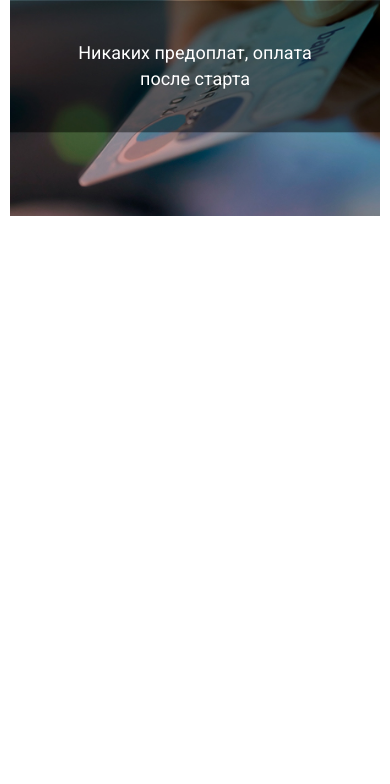
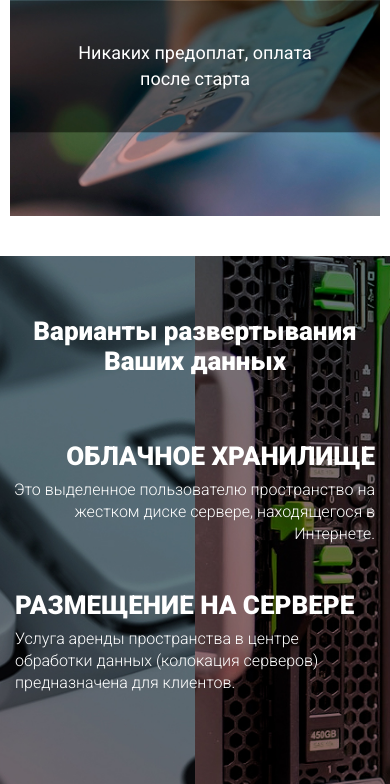
Before and after one commit to Shushu9/prengi, a plain HTML site: page index.html in a window 390 px wide. Shown: the part 5066-5850 px from the top of the page. Before the commit the page ends 5322 px from the top, so only its background shows below. Drawn offline with nearby package versions, Linux system fonts and the light colour scheme.

Commit message:
done storage section

```diff
--- a/index.html
+++ b/index.html
@@ -224,6 +224,22 @@
             </div>
         </div>
     </section>
+    <section class="storage">
+        <div class="container">
+            <h4 class="storage__title">Варианты развертывания<br>Ваших данных</h4>
+            <div class="storage__items">
+                <div class="storage__item storage__item_left">
+                    <div class="storage__subtitle">Облачное хранилище</div>
+                    <div class="storage__descr">Это выделенное пользователю пространство на жестком диске сервере, находящегося в Интернете.</div>
+                </div>
+                <div class="storage__item storage__item_right">
+                    <div class="storage__subtitle">Размещение на сервере</div>
+                    <div class="storage__descr">Услуга аренды пространства в центре обработки данных (колокация серверов) предназначена для клиентов.</div>
+                </div>
+            </div>
+        </div>
+    </section>
+
     <script src="https://code.jquery.com/jquery-1.11.0.min.js"></script>
     <script type="text/javascript" src="//cdn.jsdelivr.net/npm/slick-carousel@1.8.1/slick/slick.min.js"></script>
 
--- a/sass/blocks/_buttons.scss
+++ b/sass/blocks/_buttons.scss
@@ -12,6 +12,7 @@
     position: relative;
 	box-sizing: border-box;
 	transition: all 800ms ease;
+    outline: none;
     &:hover {
         background: rgba(0,0,0,0);
         box-shadow: inset 0 0 0 3px $main-color;
--- a/sass/blocks/_media.scss
+++ b/sass/blocks/_media.scss
@@ -51,6 +51,20 @@
         }
         h1 {
             max-width: 500px;
+        }
+    }
+
+    .storage {
+        padding: 73px 0 100px 0;
+        &__subtitle {
+            padding-top: 15px;
+            font-size: 26px;
+            line-height: 30px;
+        }
+        &__descr {
+            padding-top: 8px;
+            font-size: 16px;
+
         }
     }
 
@@ -209,6 +223,44 @@
             font-size: 20px;
         }
     }
+    .storage {
+        padding: 60px 0 100px 0;
+        &__title {
+            font-size: 26px;
+            line-height: 30px;
+        }
+        &__items {
+            margin-top: 50px;
+            // flex-wrap: wrap;
+        }
+        &__item {
+            &_left {
+                margin-right: 30px;
+                &:before {
+                    top: calc(40% + 5px);
+                    right: calc(50% + 15px);
+                    width: 170px;
+                    height: 170px;
+                }
+            }
+            &_right {
+                margin-left: 30px;
+                &:before {
+                    top: calc(40% + 5px);
+                    left: calc(50% + 15px);
+                    width: 170px;
+                    height: 170px;
+                }
+            }
+        }
+
+        &__subtitle {
+            font-size: 26px;
+        }
+        &__descr {
+            line-height: 22px;
+        }
+    }
 }
 
 @media (max-width: 575px) {
@@ -294,4 +346,26 @@
             font-size: 18px;
         }
     }
+
+    .storage {
+        padding: 60px 0 60px 0;
+        &__items {
+            flex-wrap: wrap;
+            justify-content: center;
+        }
+        &__item {
+            margin-bottom: 30px;
+            &:before {
+                content: none;
+            }
+            &_left {
+                margin-right: 5px;
+            }
+            &_right {
+                margin-left: 5px;
+            }
+        }
+    }
+
+
 }
--- /dev/null
+++ b/sass/blocks/_storage.scss
@@ -0,0 +1,63 @@
+.storage {
+    position: relative;
+    padding: 73px 0 216px 0;
+    background: url('../img/storage.jpg') center center/cover no-repeat;
+    z-index: -2;
+    &__title {
+        font-size: 30px;
+        line-height: 36px;
+        color: #FFFFFF;
+        text-align: center;
+        font-weight: 900;
+    }
+    &__items {
+        margin-top: 113px;
+        display: flex;
+        justify-content: center;
+    }
+    &__item {
+        &_left {
+            margin-right: 80px;
+            text-align: right;
+            &:before {
+                content: '';
+                position: absolute;
+                z-index: -1;
+                top: calc(50% + 15px);
+                right: calc(50% + 45px);
+                width: 166px;
+                height: 166px;
+                background: rgba(109,193,238, 0.3);
+            }
+        }
+        &_right {
+            margin-left: 80px;
+            text-align: left;
+            &:before {
+                content: '';
+                position: absolute;
+                z-index: -1;
+                top: calc(50% + 15px);
+                left: calc(50% + 45px);
+                width: 166px;
+                height: 166px;
+                background: rgba(109,193,238, 0.3);
+            }
+        }
+    }
+
+    &__subtitle {
+        text-transform: uppercase;
+        font-size: 30px;
+        color: #FFFFFF;
+        font-weight: 900;
+    }
+    &__descr {
+        padding-top: 8px;
+        font-size: 18px;
+        line-height: 26px;
+        color: #FFFFFF;
+        font-weight: 300;
+        max-width: 500px;
+    }
+}
--- a/sass/style.scss
+++ b/sass/style.scss
@@ -34,6 +34,7 @@
 @import 'blocks/problems';
 @import 'blocks/products';
 @import 'blocks/advantages';
+@import 'blocks/storage';
 
 // @import 'blocks/advantages';
 // @import 'blocks/consultation';
```
Also changed, not shown: css/style.min.css, img/cloud.jpg (deleted), img/server.jpg (deleted), img/storage.jpg (added), 1 other file.
